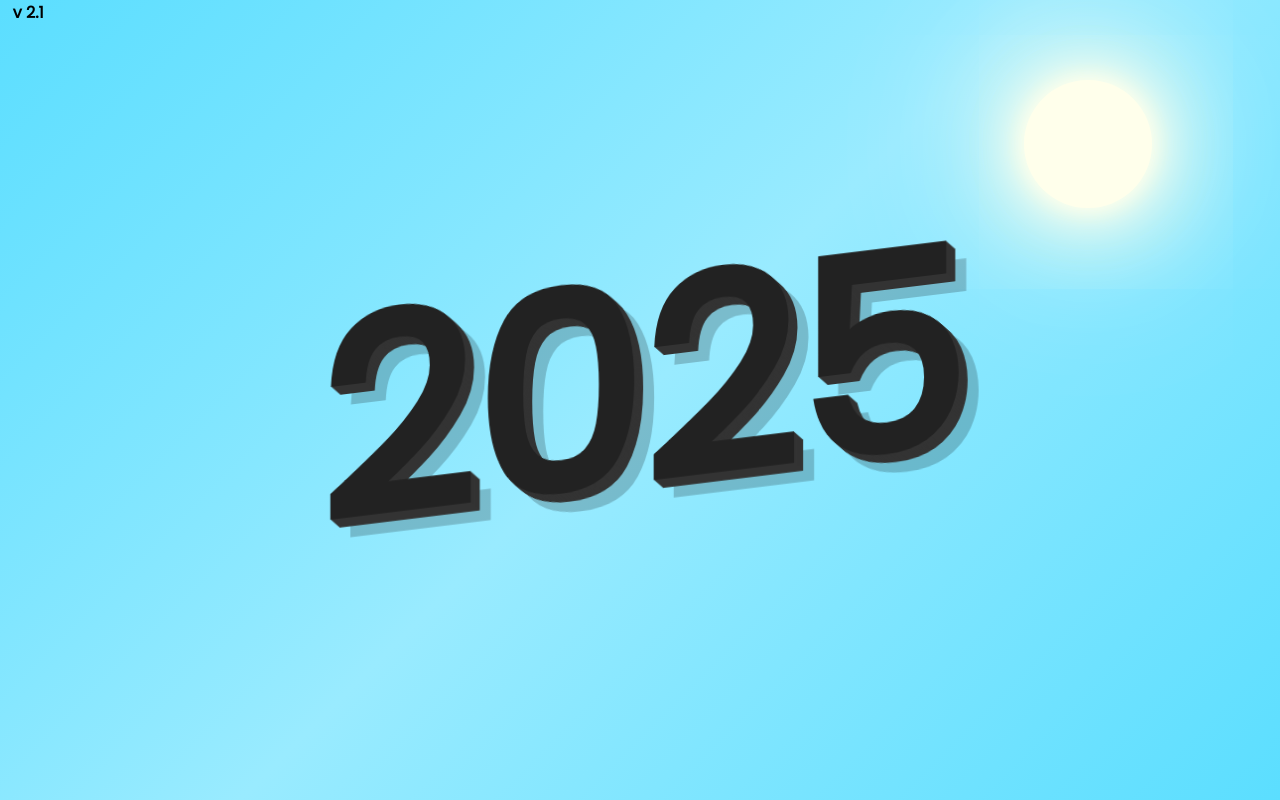
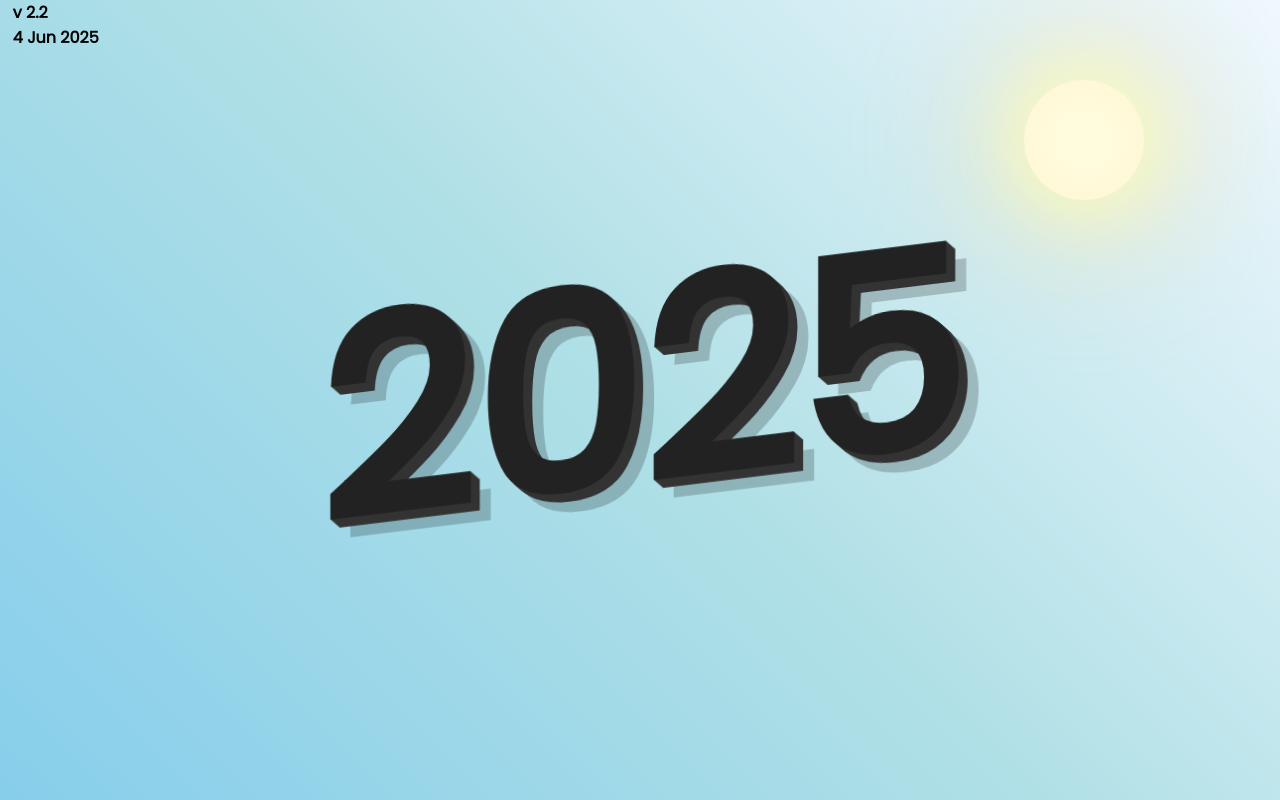
Before and after one commit to HighHillz/The_Sky, a plain HTML site: page index.html in a window 1280 px wide. Drawn offline with Linux system fonts and the light colour scheme.

Commit message:
Add files via upload

```diff
--- a/index.css
+++ b/index.css
@@ -5,14 +5,15 @@
   box-sizing: border-box;
   overflow: hidden;
   font-weight: bold;
+  user-select: none;
 }
 
 section {
   display: flex;
   align-items: center;
   justify-content: center;
-  min-height: 100vh;
-  background: linear-gradient(135deg,#111,#222,#111);
+  height: 100vh;
+  width: 100vw;
 }
 
 .star {
@@ -24,15 +25,6 @@ section {
               0 0 40px #fff,
               0 0 80px #fff;
   animation: twinkle linear infinite;
-}
-
-.sprinkle {
-  position: absolute;
-  z-index: 60;
-  background: #fff;
-  border-radius: 30%;
-  width: 4px;
-  height: 16px;
 }
 
 @keyframes twinkle {
@@ -61,55 +53,44 @@ h2 {
   color: #f0cc00;
 }
 
-#version {
+#extra {
   position: fixed;
   padding: 0 1vw;
   z-index: 1000;
 }
 
 #sun {
-  position: fixed;
-  display: none;
-  top:10%;
-  left:80%;
-  width: 10vw;
-  height: 10vw;
-  background: rgb(255, 255, 235);
-  color: black;
-  text-align: center;
-
+  width: 120px;
+  height: 120px;
+  background: radial-gradient(circle at center, #fffde0, #fff6d4);
   border-radius: 50%;
-  box-shadow: 0 0 200px rgb(255, 255, 235),
-              0 0 160px rgb(255, 255, 235),
-              0 0 120px rgb(255, 255, 235),
-              0 0 80px rgb(255, 255, 235),
-              0 0 40px rgb(255, 255, 235),
-              0 0 20px rgb(255, 255, 235);
+  position: absolute;
+  top: 10%;
+  left: 80%;
+  box-shadow:
+    0 0 60px 20px rgba(255, 255, 180, 0.6),
+    0 0 120px 40px rgba(255, 240, 180, 0.4),
+    0 0 160px 60px rgba(255, 220, 150, 0.2);
+  z-index: 2;
+  transition: top 1s linear, left 1s linear;
 }
 
 #moon {
   position: fixed;
   display: none;
-  left:80%;
+  left:85%;
   width: 5vw;
   height: 5vw;
   background: rgb(220, 220, 220);
   border-radius: 50%;
   box-shadow: 0 0 20px rgb(255, 255, 235);
   z-index: 10;
+  text-align: center;
 }
 
 #year {
   font-weight: 700;
   font-size: 3em;
-}
-
-div {
-  width: 100%;
-  z-index:50;
-  background-color: pink;
-  min-height: 100vh;
-  display: none;
 }
 
 @keyframes floating {
@@ -121,3 +102,22 @@ div {
     transform: skewY(-7deg) translate(0, 10px);
   }
 }
+
+.shooting-star {
+  position: absolute;
+  width: 2px;
+  height: 100px;
+  background: linear-gradient(-45deg, white, transparent);
+  animation: shoot linear;
+}
+
+@keyframes shoot {
+  0% {
+    transform: translate(50vw, -50vh) rotate(atan2(100vw, 100vh));
+    opacity: 0.8;
+  }
+  100% {
+    transform: translate(-50vw, 50vh) rotate(atan2(100vw, 100vh));
+    opacity: 0;
+  }
+}
--- a/index.html
+++ b/index.html
@@ -7,7 +7,10 @@
     </head>
 
     <body>
-        <p id="version"></p>
+        <div id="extra">
+            <p id="version"></p>
+            <p id="date"></p>
+        </div>
 
         <section>
             <p id="sun"></p>
--- a/index.js
+++ b/index.js
@@ -1,169 +1,146 @@
-//List of functions
-//Check for leap year
-function leapYear(Year) {
-  return Year%4 == 0 && Year%100 != 0 || Year%400 == 0;
-}
-
-function generateRandom(list) {
-  return list[Math.floor(Math.random() * list.length)];
-}
-
-//Draw stars
-function stars(Number) {
-  const count = Number; //Number of stars
-  const section = document.querySelector('section');
-  var i = 0;
-
-  while(i < count) {
-    const star = document.createElement('i');
-    star.classList.add("star");
-
-    //Star position
-    const x = Math.floor(Math.random() * window.innerWidth);
-    const y = Math.floor(Math.random() * window.innerHeight);
-    star.style.left = x+'px';
-    star.style.top = y+'px';
-
-    //Star size
-    const size = Math.random() * 1;
-    star.style.width = 1+size+'px';
-    star.style.height = 1+size+'px';
-
-    //Twinkle animation duration
-    const duration = Math.random() * 3;
-    star.style.animationDuration = 3+duration+'s';
-    star.style.animationDelay = duration+'s';
-
-    section.appendChild(star); //Display star
-    i++;
+class SkyObjects {
+    constructor(section) {
+        this.element = document.createElement('i');
+        this.createObject();
+        this.setPosition();
+        this.setSize();
+        this.setAnimation();
+        section.appendChild(this.element);
     }
 }
 
-function sprinkles(Number) {
-  const count = Number; //Number of sprinkles
-  const section = document.querySelector('#bday');
-  var i = 0;
-
-  while(i < count) {
-    const sprinkle = document.createElement('i');
-    sprinkle.classList.add("sprinkle");
-
-    sprinkle.style.backgroundColor = generateRandom(colours);
-    sprinkle.style.transform = "rotate("+ Math.random()*360 + "deg)";
-
-    //Sprinkle position
+class Star extends SkyObjects {
+    createObject() {
+        this.element.classList.add("star");
+    }
+    setPosition() {
         const x = Math.floor(Math.random() * window.innerWidth);
         const y = Math.floor(Math.random() * window.innerHeight);
-    sprinkle.style.left = x+'px';
-    sprinkle.style.top = y+'px';
+        this.element.style.left = x + 'px';
+        this.element.style.top = y + 'px';
+    }
 
-    section.appendChild(sprinkle); //Display sprinkle
-    i++;
+    setSize() {
+        const size = Math.random() * 1;
+        this.element.style.width = 1 + size + 'px';
+        this.element.style.height = 1 + size + 'px';
+    }
+
+    setAnimation() {
+        const duration = Math.random() * 3;
+        this.element.style.animationDuration = 3 + duration + 's';
+        this.element.style.animationDelay = duration + 's';
     }
 }
 
-function day() {
-  //Day night transition
-    //Display sun only
-    document.getElementById("sun").style.display = "block";
-    document.getElementById("moon").style.display = "none";
-
-    //Blue sky
-    document.getElementsByTagName('section')[0].style.background = "linear-gradient(135deg,#5bdeff,#99ebff,#5bdeff)";
-
-    document.getElementById("version").style.color = "black";
-
-    //Year text colours
-    document.getElementsByTagName("h2")[0].style.color = "#222";
-    document.getElementsByTagName("h2")[0].style.textShadow = `1px 1px 0 #333, 2px 2px 0 #333, 3px 3px 0 #333, 4px 4px 0 #333, 5px 5px 0 #333, 6px 6px 0 #333, 7px 7px 0 #333, 8px 8px 0 #333, 9px 9px 0 #333, 20px 20px 0 rgba(0,0,0,0.2)`;
-
-    //Hide stars
-    for(var i = 0; i < countStars; i++) {
-      document.getElementsByTagName('section')[0].getElementsByTagName("i")[i + countSprinkles].style.display = "none";
+class ShootingStar extends SkyObjects {
+    createObject() {
+        this.element.classList.add("shooting-star");
+    }
+    setPosition() {
+        const x = Math.random() * window.innerWidth;
+        const y = Math.random() * (window.innerHeight / 2);
+        this.element.style.left = x + 'px';
+        this.element.style.top = y + 'px';
+    }
+    setSize() {
+        const size = Math.random() * 2;
+        this.element.style.width = size + "px";
+        this.element.style.height = size * 50 + "px";
+    }
+    setAnimation() {
+        this.duration = Math.random() * 2 + 3;
+        this.element.style.animationDuration = this.duration + 's';
+        setTimeout(() => {
+            this.element.remove();
+        }, this.duration * 1000);
     }
 }
 
-function night() {
-  //Show moon only
+class Sky {
+    constructor(section, time) {
+        this.section = section;
+        this.hours = time.getHours();
+        this.setSky();
+    }
+    setSky() {
+        if(this.hours < 18 && this.hours >= 6) {
+            this.day();
+        } else {
+            this.night();
+        }
+    }
+    setContentColour(stat_clr, year_clr, shadow_clr) {
+        document.getElementById("extra").style.color = stat_clr;
+        const h2 = document.getElementsByTagName("h2")[0];
+        h2.style.color = year_clr;
+        h2.style.textShadow = `1px 1px 0 ${shadow_clr}, 2px 2px 0 ${shadow_clr}, 3px 3px 0 ${shadow_clr}, 4px 4px 0 ${shadow_clr}, 5px 5px 0 ${shadow_clr}, 6px 6px 0 ${shadow_clr}, 7px 7px 0 ${shadow_clr}, 8px 8px 0 ${shadow_clr}, 9px 9px 0 ${shadow_clr}, 20px 20px 0 rgba(0,0,0,0.2)`;
+    }
+    day() {
+        document.getElementById("sun").style.display = "block";
+        document.getElementById("moon").style.display = "none";
+        this.section.style.background = "linear-gradient(45deg, #87ceeb, #b0e0e6, #f0f8ff)";
+        this.setContentColour("black", "#222", "#333");
+        // Hide shooting stars
+        for (let i = 0; i < this.section.getElementsByTagName("i").length; i++) {
+            this.section.getElementsByTagName("i")[i].style.display = "none";
+        }
+    }
+    night() {
         document.getElementById("sun").style.display = "none";
         document.getElementById("moon").style.display = "block";
-
-  //Dark sky
-  document.getElementsByTagName('section')[0].style.background = "linear-gradient(135deg,#111,#222,#111)";
-
-  document.getElementById("version").style.color = "white";
-
-  //Year text colours
-  document.getElementsByTagName("h2")[0].style.color = "white";
-  document.getElementsByTagName("h2")[0].style.textShadow = `1px 1px 0 #ccc, 2px 2px 0 #ccc, 3px 3px 0 #ccc, 4px 4px 0 #ccc, 5px 5px 0 #ccc, 6px 6px 0 #ccc, 7px 7px 0 #ccc, 8px 8px 0 #ccc, 9px 9px 0 #ccc, 20px 20px 0 rgba(0,0,0,0.2)`;
-
-  //Show stars
-  for(var i = 0; i < countStars; i++) {
-    document.getElementsByTagName('section')[0].getElementsByTagName("i")[i + countSprinkles].style.display = "block";
+        this.section.style.background = "linear-gradient(135deg, #0b0c1e, #090a1a, #060617)";
+        this.setContentColour("white", "#fff", "#ccc");
+        // Show shooting stars
+        for (let i = 0; i < this.section.getElementsByTagName("i").length; i++) {
+            this.section.getElementsByTagName("i")[i].style.display = "block";
+        }
     }
 }
 
-function dayNight(time) {
-  if(time.getHours() < 18 && time.getHours() >= 6) {
-    day();
-  } else {
-    night();
+class WallpaperApp {
+    constructor(section) {
+        this.countStars = 70;
+        this.version = "v 2.2";
+        this.section = document.querySelector(section);
+        this.stars = [];
+        this.init();
     }
 
-  document.getElementById("version").innerHTML = version;
+    static leapYear(year) {
+        return year % 4 === 0 && year % 100 !== 0 || year % 400 === 0;
     }
 
-function newYear() {
-  document.getElementById("version").innerHTML = version + " (Happy New Year)";
-
-  document.getElementsByTagName("h2")[0].style.color = "gold";
-  document.getElementsByTagName("h2")[0].style.fontSize = "7vw";
-  document.getElementsByTagName("h2")[0].style.textShadow = `1px 1px 0 #ebcf00, 2px 2px 0 #ebcf00, 3px 3px 0 #ebcf00, 4px 4px 0 #ebcf00, 5px 5px 0 #ebcf00, 6px 6px 0 #ebcf00, 7px 7px 0 #ebcf00, 8px 8px 0 #ebcf00, 9px 9px 0 #ebcf00, 20px 20px 0 rgba(0,0,0,0.2)`;
+    init() {
+        for (let i = 0; i < this.countStars; i++) {
+            this.stars.push(new Star(this.section));
+        }
+        document.getElementById("version").innerHTML = this.version;
+        this.start();
     }
 
-//Main code
-
-//Write the date
-setInterval(function() {
-  const time = new Date(); //Get current date
-
-  //Number of days to move the moon accordingly
-  const daysList = [
-    31, //Jan
-    leapYear(time.getFullYear()) ? 29 : 28, //Feb - Non leap year, Leap year
-    31, //Mar
-    30, //Apr
-    31, //May
-    30, //Jun
-    31, //Jul
-    31, //Aug
-    30, //Sep
-    31, //Oct
-    30, //Nov
-    31  //Dec
-  ];
-
-  //Conditions for custom messages
-  if(time.getMonth() == 0 && time.getDate() == 1) {
-    document.getElementById("year").innerHTML = time.getFullYear();
-    dayNight(time);
-    newYear();
-  } else {
-    document.getElementById("year").innerHTML = time.getFullYear();
-    dayNight(time);
+    start() {
+        setInterval(() => this.update(), 100);
     }
 
+    update() {
+        const time = new Date();
+        this.sky = new Sky(this.section, time);
+        const daysList = [
+            31,
+            WallpaperApp.leapYear(time.getFullYear()) ? 29 : 28,
+            31, 30, 31, 30, 31, 31, 30, 31, 30, 31
+        ];
+        const monthsList = [
+            "Jan", "Feb", "Mar", "Apr", "May", "Jun", "Jul", "Aug", "Sep", "Oct", "Nov", "Dec"
+        ];
+        document.getElementById("year").innerHTML = time.getFullYear();
         const days = daysList[time.getMonth()];
-  document.getElementById("moon").style.top = (100/days) * time.getDate() + "%";
+        document.getElementById("moon").style.top = (100 / days) * time.getDate() + "%";
+        document.getElementById("date").innerHTML = `${time.getDate()} ${monthsList[time.getMonth()]} ${time.getFullYear()}`;
+        if(Math.random() < 0.05) new ShootingStar(this.section);
+    }
+}
 
-}, 100);
-
-//Display stars
-const countStars = 100;
-const countSprinkles = 50;
-const colours = ["red","blue","green","white","yellow","orange","purple","cyan"]
-
-const version = "v 2.1";
-
-stars(countStars);
-sprinkles(countSprinkles);
+// Start the app
+new WallpaperApp('section');
```
Also changed, not shown: 1 other file. Lines whose indentation alone changed are shown as unchanged.
